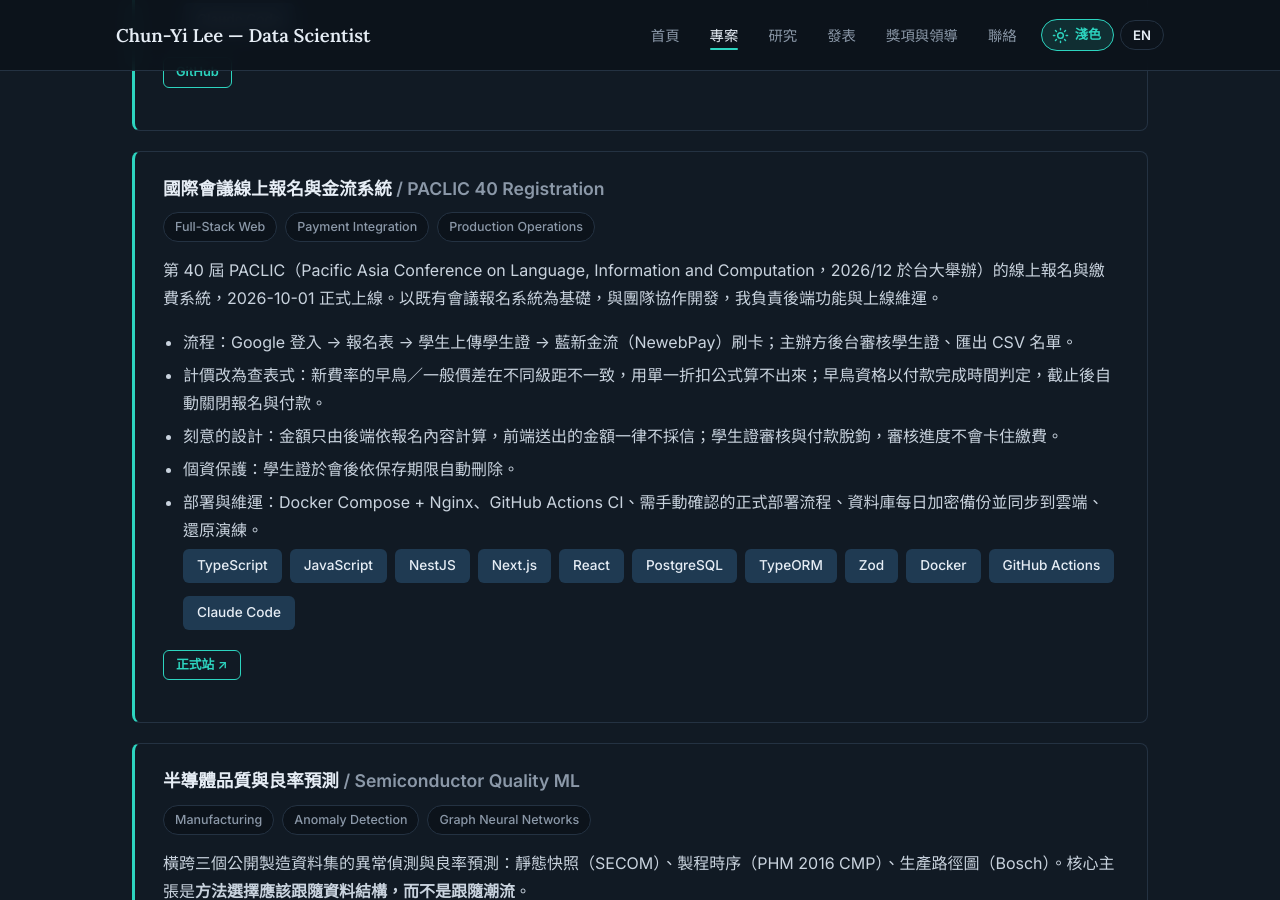
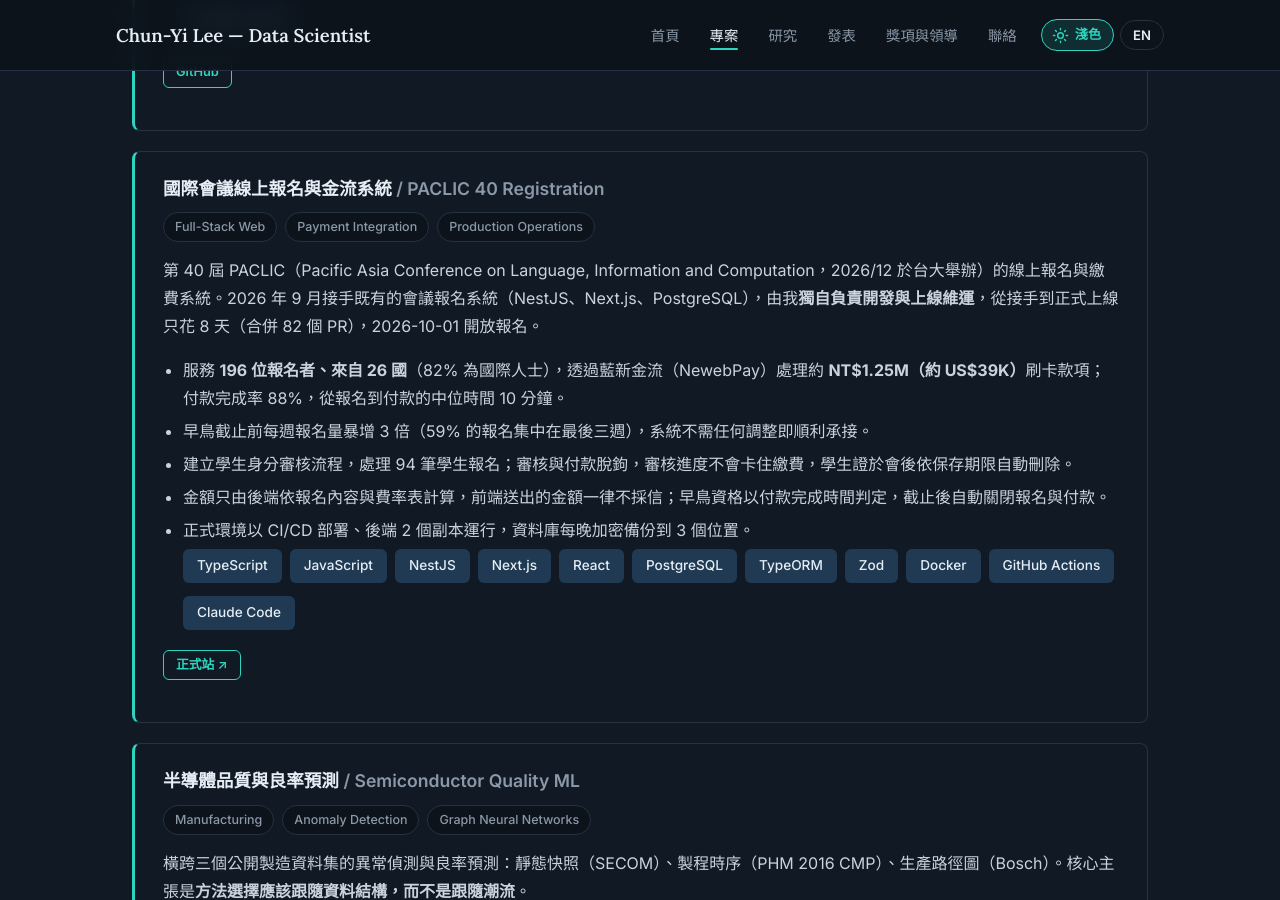
Before and after one commit to JamesLeeCY/JamesLeeCY.github.io, a Jekyll site: the page built from projects.md, in a window 1280 px wide and 900 px high, scrolled down 2071 px. Built offline with Jekyll 4.4.1, drawn with Linux system fonts in a browser that asks for light colours.

Commit message:
Update PACLIC 40 project card with launch and operating metrics (zh/en)
Co-Authored-By: Claude Opus 5.5 <noreply@anthropic.com>

```diff
--- a/projects.md
+++ b/projects.md
@@ -87,13 +87,13 @@ ref: projects
             <span class="research-badge">Payment Integration</span>
             <span class="research-badge">Production Operations</span>
         </div>
-        <p>第 40 屆 PACLIC（Pacific Asia Conference on Language, Information and Computation，2026/12 於台大舉辦）的線上報名與繳費系統，2026-10-01 正式上線。以既有會議報名系統為基礎，與團隊協作開發，我負責後端功能與上線維運。</p>
+        <p>第 40 屆 PACLIC（Pacific Asia Conference on Language, Information and Computation，2026/12 於台大舉辦）的線上報名與繳費系統。2026 年 9 月接手既有的會議報名系統（NestJS、Next.js、PostgreSQL），由我<strong>獨自負責開發與上線維運</strong>，從接手到正式上線只花 8 天（合併 82 個 PR），2026-10-01 開放報名。</p>
         <ul>
-            <li>流程：Google 登入 → 報名表 → 學生上傳學生證 → 藍新金流（NewebPay）刷卡；主辦方後台審核學生證、匯出 CSV 名單。</li>
-            <li>計價改為查表式：新費率的早鳥／一般價差在不同級距不一致，用單一折扣公式算不出來；早鳥資格以付款完成時間判定，截止後自動關閉報名與付款。</li>
-            <li>刻意的設計：金額只由後端依報名內容計算，前端送出的金額一律不採信；學生證審核與付款脫鉤，審核進度不會卡住繳費。</li>
-            <li>個資保護：學生證於會後依保存期限自動刪除。</li>
-            <li>部署與維運：Docker Compose + Nginx、GitHub Actions CI、需手動確認的正式部署流程、資料庫每日加密備份並同步到雲端、還原演練。</li>
+            <li>服務 <strong>196 位報名者、來自 26 國</strong>（82% 為國際人士），透過藍新金流（NewebPay）處理約 <strong>NT$1.25M（約 US$39K）</strong>刷卡款項；付款完成率 88%，從報名到付款的中位時間 10 分鐘。</li>
+            <li>早鳥截止前每週報名量暴增 3 倍（59% 的報名集中在最後三週），系統不需任何調整即順利承接。</li>
+            <li>建立學生身分審核流程，處理 94 筆學生報名；審核與付款脫鉤，審核進度不會卡住繳費，學生證於會後依保存期限自動刪除。</li>
+            <li>金額只由後端依報名內容與費率表計算，前端送出的金額一律不採信；早鳥資格以付款完成時間判定，截止後自動關閉報名與付款。</li>
+            <li>正式環境以 CI/CD 部署、後端 2 個副本運行，資料庫每晚加密備份到 3 個位置。</li>
         </ul>
         <ul class="tag-list">
             <li>TypeScript</li><li>JavaScript</li><li>NestJS</li><li>Next.js</li><li>React</li><li>PostgreSQL</li><li>TypeORM</li><li>Zod</li><li>Docker</li><li>GitHub Actions</li><li>Claude Code</li>
```
Also changed, not shown: HANDOFF.md (+1 -0 lines), en/projects.md (+6 -6 lines).
